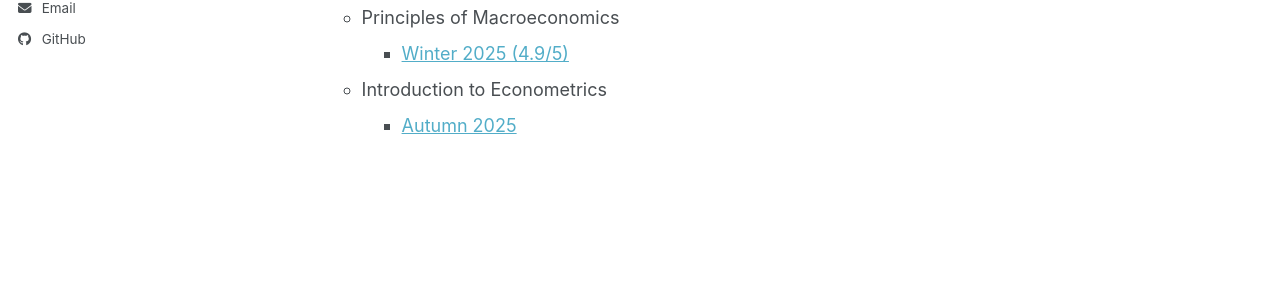
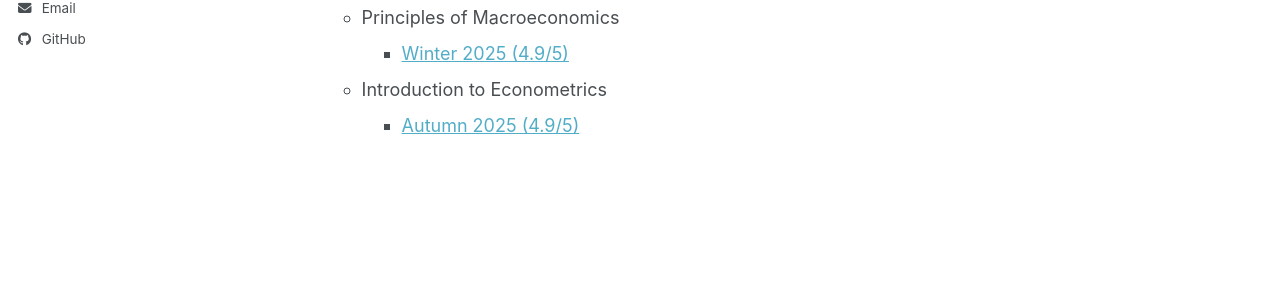
Before and after one commit to Tyson-Ramirez/tyson-ramirez.github.io, a Jekyll site: the page built from _pages/teaching.html, in a window 1280 px wide. Shown: the part 434-741 px from the top of the page. Built offline with Jekyll 4.4.1, drawn with Linux system fonts in a browser that asks for light colours; a script bundle is joined from its source files by our own code; library files that are not in the unit come from our copies.

Commit message:
Update teaching.html

```diff
--- a/_pages/teaching.html
+++ b/_pages/teaching.html
@@ -59,7 +59,7 @@ author_profile: true
         <ul>
           <li>
             <a href="/files/Ramirez-AU25-ECON382AA.pdf">
-              Autumn 2025
+              Autumn 2025 (4.9/5)
             </a>
           </li>
         </ul>
```
